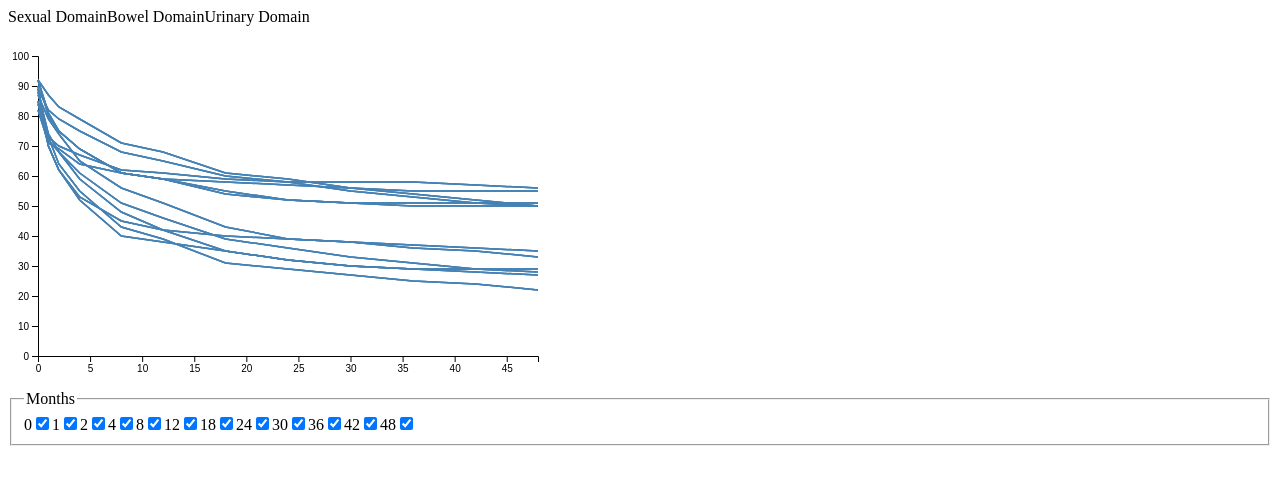
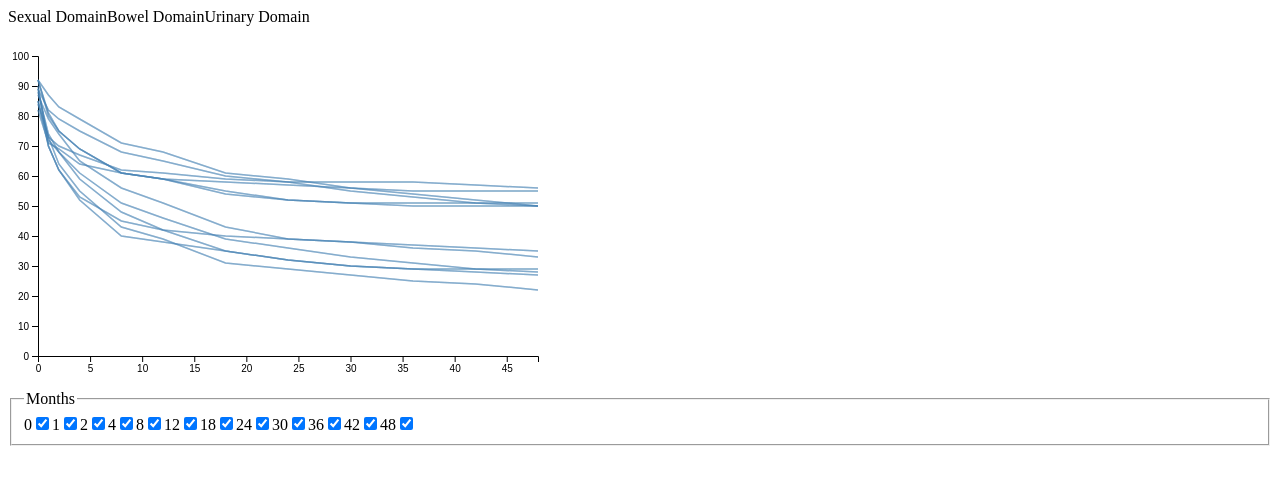
Before and after one commit to nickdotreid/grasp_qol_experiment, a website built with Parcel: page src/index.html in a window 1280 px wide. Built offline with nearby package versions, Linux system fonts and the light colour scheme.

Commit message:
Fix redrawing bug

```diff
--- a/src/index.ts
+++ b/src/index.ts
@@ -34,7 +34,7 @@ d3.csv('data/qol.csv')
     });
 
     currentDomain = domains[0];
-    viewableMonths = months;
+    viewableMonths = months.slice();
 
     d3.select('nav').selectAll('a')
     .data(domains)
@@ -75,10 +75,6 @@ d3.csv('data/qol.csv')
     const svg = d3.select('#main').append("svg")
         .attr("width", width + margin *2)
         .attr("height", height + margin *2);
-    let x = d3.scaleLinear()
-        .domain([Number(months[0]), Number(months[months.length - 1])])
-        .range([0, width]);
-
     const xAxis = svg.append("g")
         .attr("transform", `translate(${margin}, ${height+margin})`)
     const yAxis = svg.append("g")
@@ -89,6 +85,17 @@ d3.csv('data/qol.csv')
     function drawChart(domain: string, _months: Array<Number>) {
         const minMonth = Number(d3.min(_months));
         const maxMonth = Number(d3.max(_months));
+
+        const visibleMonths = months.filter((_month) => {
+            return (_month >= minMonth) && (_month <= maxMonth);
+        });
+        visibleMonths.sort((a, b) => {
+            if (a > b) {
+                return 1;
+            } else {
+                return -1;
+            }
+        });
 
         const x = d3.scaleLinear()
             .domain([minMonth, maxMonth])
@@ -110,7 +117,7 @@ d3.csv('data/qol.csv')
         const lines = data.filter((d:any) => {
             return d['Domain'] == domain;
         }).map((d:any) => {
-            return months.map((month) => {
+            return visibleMonths.map((month) => {
                 return {
                     'value': d[String(month)],
                     'month': month,
@@ -124,15 +131,17 @@ d3.csv('data/qol.csv')
         });
 
         chart.selectAll("path")
-        .remove();
-
-        chart.selectAll("path")
             .data(lines)
         .enter()
             .append("path")
             .attr("fill", "none")
             .attr("stroke", "steelblue")
             .attr("stroke-width", 1.5)
+            .attr("class", "line")
+        .exit()
+            .remove();
+
+        chart.selectAll("path")
         .attr("d", (d) => {
             return d;
         });
--- a/src/style.css
+++ b/src/style.css
@@ -1,3 +1,7 @@
 .hello {
     color: red;
 }
+
+path.line {
+    opacity: 0.3;
+}
```
Lines whose indentation alone changed are shown as unchanged.
